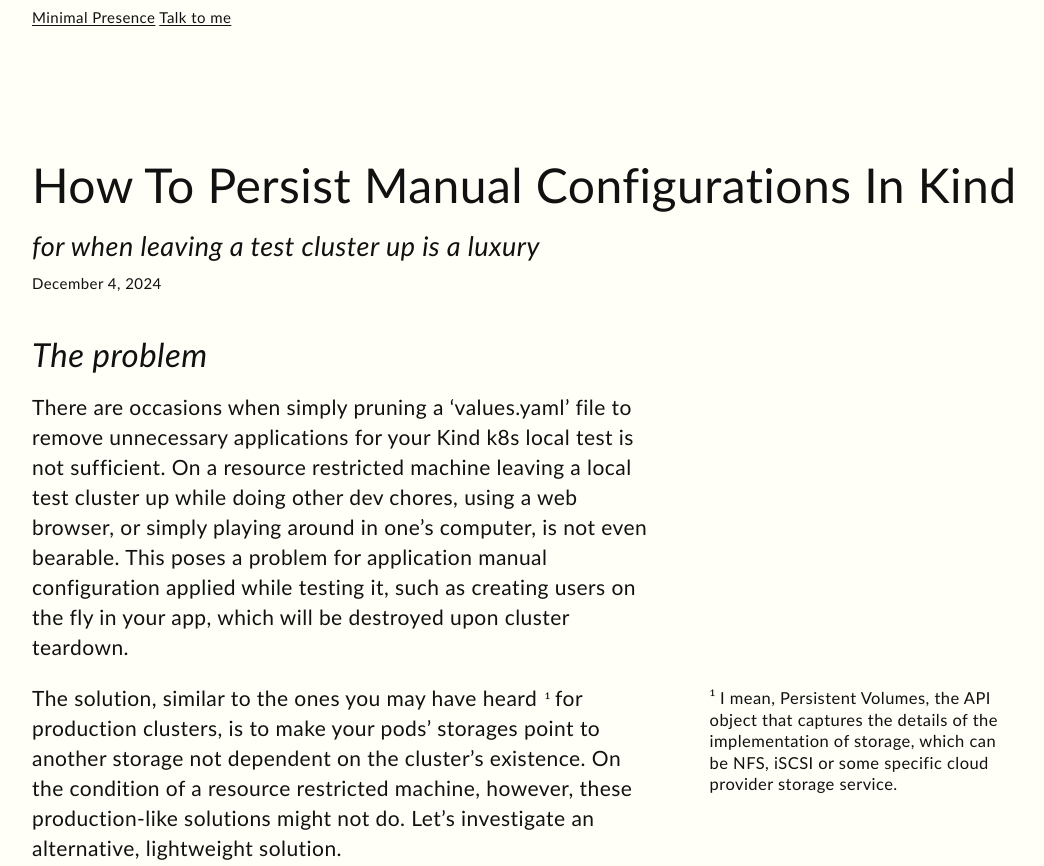
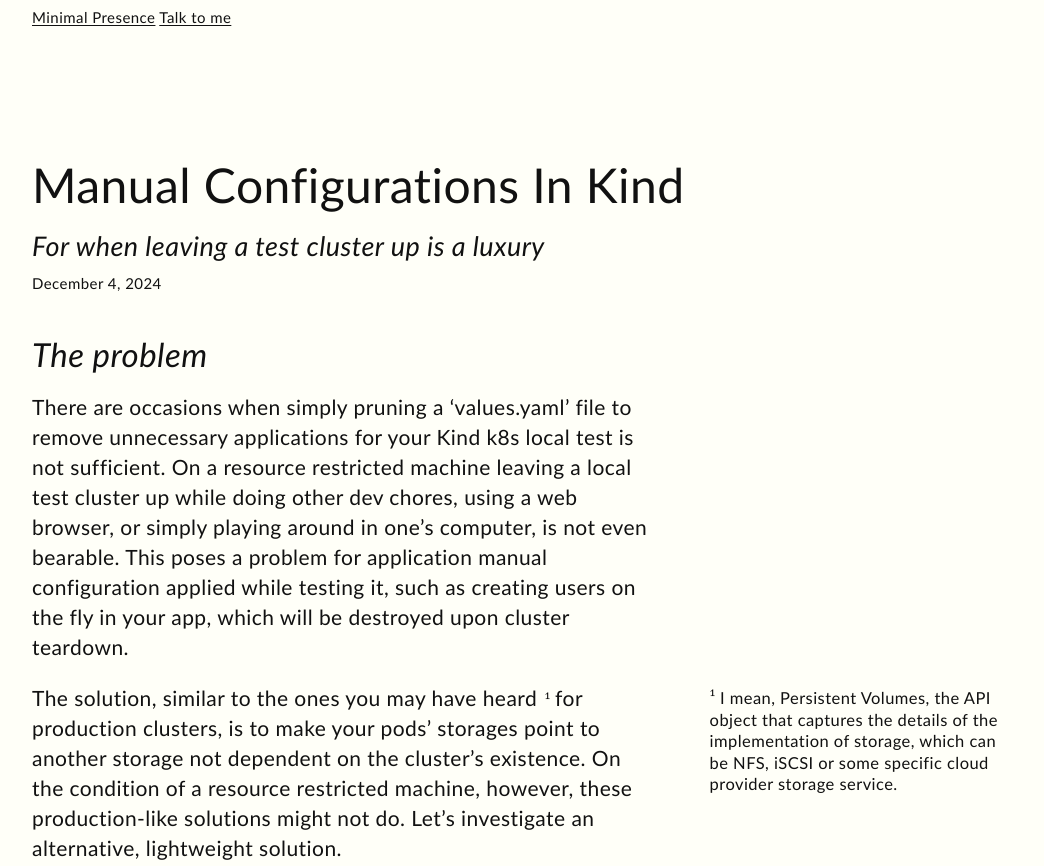
Before and after one commit to igor-primo/igor-primo.github.io, a plain HTML site: page docs/posts/2024-12-04-quick-persistence-for-kubernetes-testing.html in a window 1280 px wide. Shown: the top 866 px of the page, without its empty margins (128-1172 px from the left). Drawn offline with Linux system fonts and the light colour scheme.

Commit message:
better title

```diff
--- a/docs/posts/2024-12-04-quick-persistence-for-kubernetes-testing.html
+++ b/docs/posts/2024-12-04-quick-persistence-for-kubernetes-testing.html
@@ -3,7 +3,7 @@
 <html xmlns="http://www.w3.org/1999/xhtml" xml:lang="en" lang="en">
     <head>
         <meta http-equiv="Content-Type" content="text/html; charset=UTF-8" />
-        <title>Igor's Minimal Presence - How To Persist Manual Configurations In Kind</title>
+        <title>Igor's Minimal Presence - Manual Configurations In Kind</title>
         <link rel="stylesheet" type="text/css" href="../css/default.css" />
         <meta name="viewport" content="width=device-width, initial-scale=1.0">
     </head>
@@ -23,12 +23,12 @@
 
         <div id="content">
             <article>
-                <!-- <h1 id="tufte-css">How To Persist Manual Configurations In Kind</h1> -->
-                <h1 id="tufte-css">How To Persist Manual Configurations In Kind</h1>
+                <!-- <h1 id="tufte-css">Manual Configurations In Kind</h1> -->
+                <h1 id="tufte-css">Manual Configurations In Kind</h1>
 
 <div class="info">
 
-        <p class="subtitle">for when leaving a test cluster up is a luxury</p>
+        <p class="subtitle">For when leaving a test cluster up is a luxury</p>
 
     December  4, 2024
 
```
Also changed, not shown: docs/archive.html (+1 -1 lines), docs/index.html (+1 -1 lines), 1 other file.
